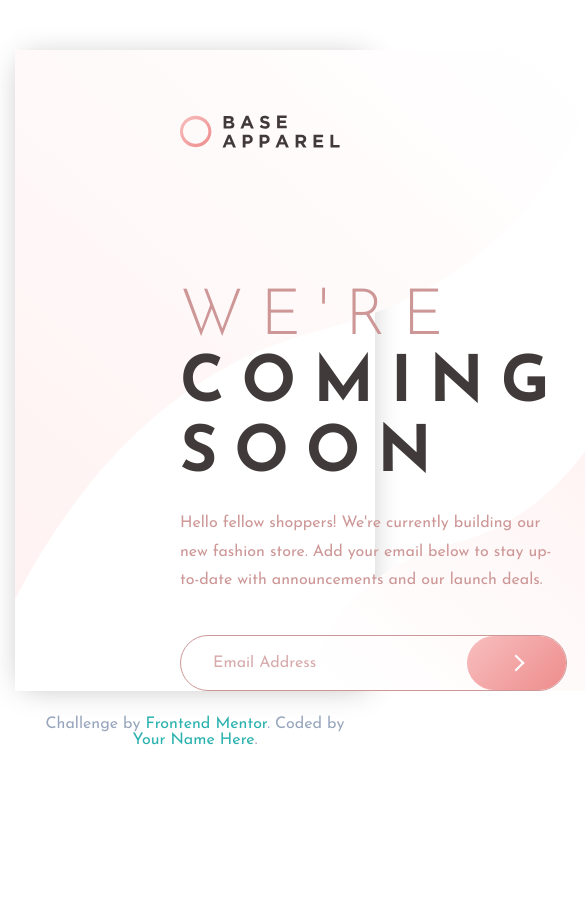
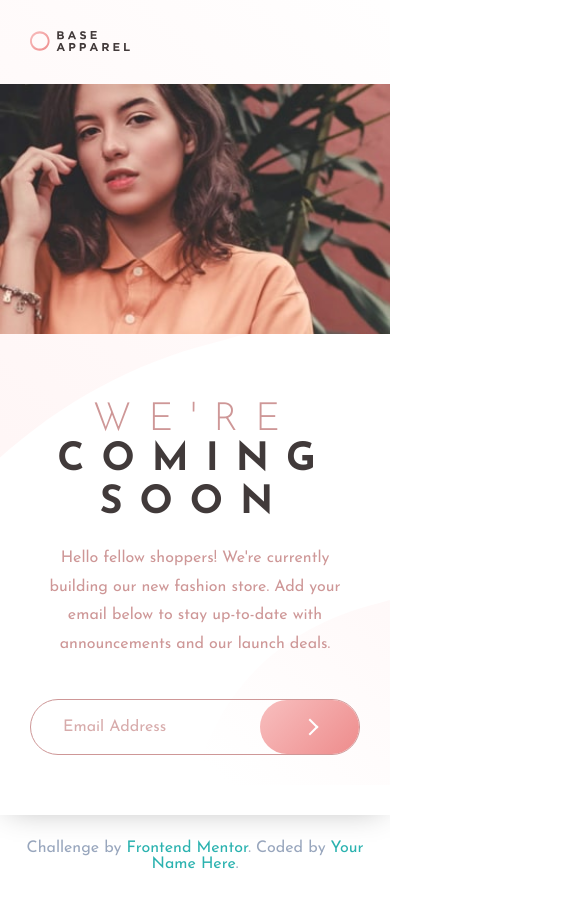
Before and after one commit to gustavom/frontend-mentor-challenge-04, a website: page src/index.html in a window 390 px wide. Shown: the top 908 px of the page, 585 px wide, since content can reach past the window. Before the commit the page ends 844 px from the top, so only its background shows below. Drawn offline with nearby package versions, Linux system fonts and the light colour scheme; files that its build step writes are made by us from their sources.

Commit message:
mobile version

```diff
--- a/src/assets/scss/styles.scss
+++ b/src/assets/scss/styles.scss
@@ -35,20 +35,38 @@ p {
   max-width: 1470px;
   margin: 0 auto;
   padding: 50px 15px 30px;
+  @include mqrange(0, 768px) {
+    padding: 0 0 30px;
+  }
 }
 .comming-soon {
   width: 100%;
   box-shadow: 0 2px 30px -8px rgba(0, 0, 0, 0.3);
   display: flex;
+  position: relative;
   // background: url(../../../design/desktop-design.jpg) center no-repeat;
   @include mqrange(768px, 5000px) {
     min-height: 800px;
+  }
+  @include mqrange(0, 768px) {
+    flex-wrap: wrap;
+    padding: 0 0 30px;
   }
   .contents {
     flex-grow: 1;
     background: url(../images/bg-pattern-desktop.svg) center no-repeat;
     background-size: cover;
-    padding: 65px 30px 0 165px;
+    // padding: 65px 30px 0 165px;
+    padding: 65px 30px 30px 10vw;
+    @include mqrange(0, 1200px) {
+      flex: 0 0 60%;
+      padding: 65px 30px 30px;
+    }
+    @include mqrange(0, 768px) {
+      flex: 0 0 100%;
+      max-width: 100%;
+      padding: 31px 30px 30px;
+    }
     .logo {
       background: url(../images/logo.svg) center no-repeat;
       background-size: cover;
@@ -58,9 +76,16 @@ p {
         position: absolute;
         left: -9999px;
       }
+      @include mqrange(0, 768px) {
+        width: 100px;
+        height: 20px;
+      }
     }
     .text {
       padding-top: 138px;
+      @include mqrange(0, 768px) {
+        padding-top: 350px;
+      }
       h2 {
         color: hsl(0, 36%, 70%);
         font-size: 64px;
@@ -73,17 +98,31 @@ p {
           color: hsl(0, 6%, 24%);
           line-height: 1.1;
         }
+        @include mqrange(0, 768px) {
+          text-align: center;
+          font-size: 10vw;
+          b {
+            text-align: center;
+          }
+        }
       }
       p {
         color: hsl(0, 36%, 70%);
         line-height: 1.8;
         max-width: 430px;
         padding-bottom: 40px;
+        @include mqrange(0, 768px) {
+          text-align: center;
+          max-width: 100%;
+        }
       }
     }
     .form {
       width: 100%;
       max-width: 445px;
+      @include mqrange(0, 768px) {
+        max-width: 100%;
+      }
       form {
         position: relative;
         width: 100%;
@@ -167,6 +206,19 @@ p {
     flex: 0 0 610px;
     background: url(../images/hero-desktop.jpg) center no-repeat;
     background-size: cover;
+    @include mqrange(0, 1200px) {
+      flex: 0 0 40%;
+    }
+    @include mqrange(0, 768px) {
+      width: 100%;
+      height: 250px;
+      background: url(../images/hero-mobile.jpg) center top no-repeat;
+      background-size: cover;
+      position: absolute;
+      top: 0;
+      left: 0;
+      margin-top: 84px;
+    }
   }
 }
 
```
